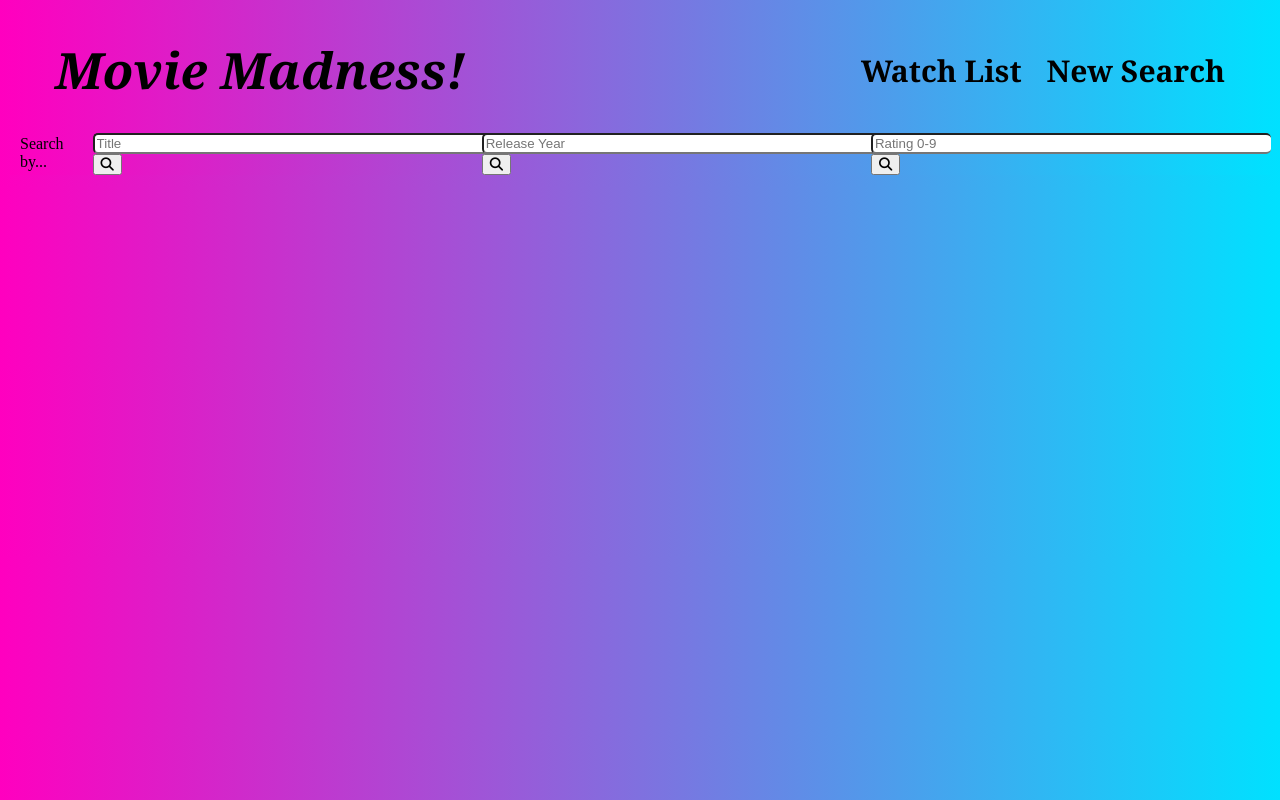
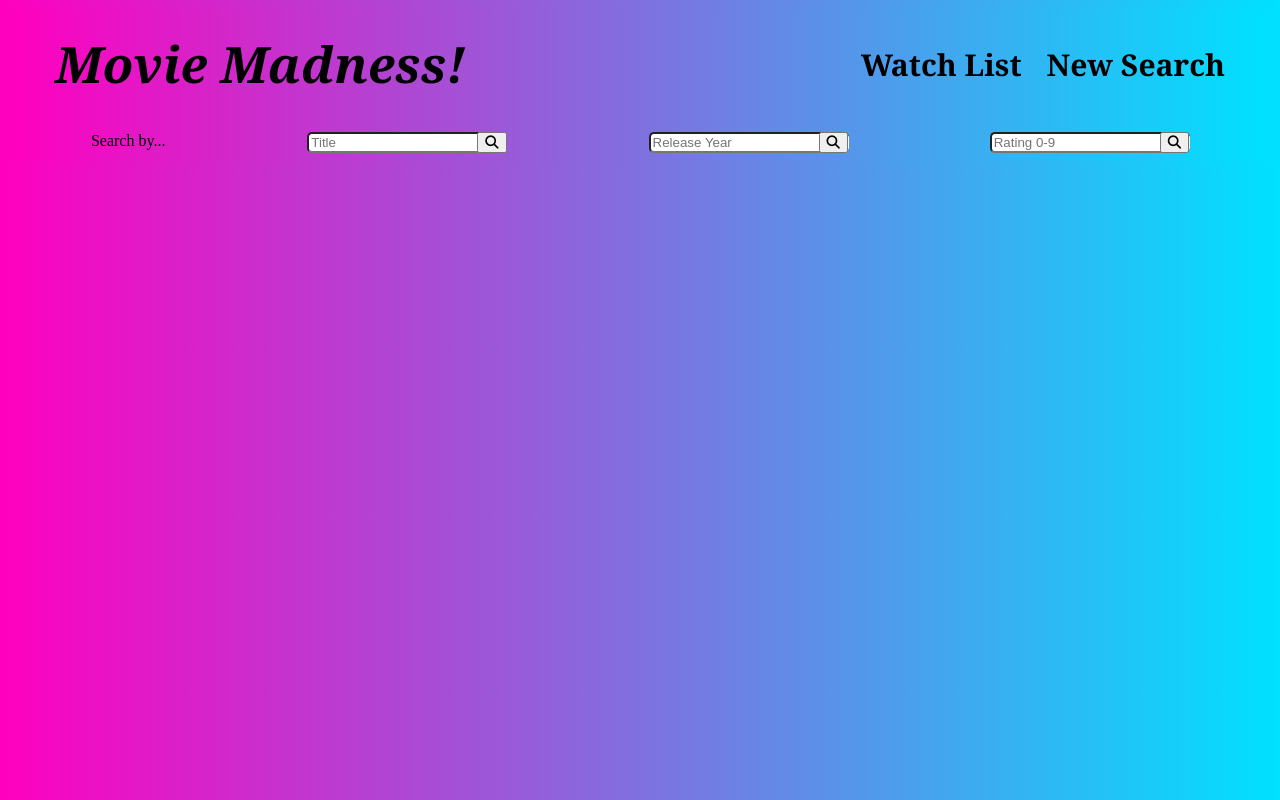
Before and after one commit to bradstory/ahfe-q4-angular-1, an Angular app: page /search in a window 1280 px wide. Built offline with nearby package versions, Linux system fonts and the light colour scheme.

Commit message:
latest updates

```diff
--- a/src/app/shared/components/header/header.component.css
+++ b/src/app/shared/components/header/header.component.css
@@ -4,6 +4,7 @@ header {
     align-items: center;
     justify-content: space-between;
     width: 100%;
+
  }
 
 div {
@@ -31,9 +32,10 @@ h2 {
 @media only screen and (min-width: 768px) {
 
     header {
-        height: 100px;
+        /* height: 100px; */
         flex-direction: row;
         padding: 10px;
+
      }
 
      div {
--- a/src/app/shared/components/movie-detail/movie-detail.component.css
+++ b/src/app/shared/components/movie-detail/movie-detail.component.css
@@ -1,5 +1,5 @@
 .imagepath {
-  display: flex;
+  display: flexbox;
   justify-content: space-around;
   align-items: center;
   margin: 10px;
@@ -68,5 +68,5 @@ li {
 }
 
 span {
-  margin-left: 10px;
+  padding-left: 10px;
 }
--- a/src/app/shared/components/search/search.component.css
+++ b/src/app/shared/components/search/search.component.css
@@ -3,8 +3,8 @@ body {
 }
 
 .main-container {
-    display: flex;
-    flex-direction: column;
+    display: flexbox;
+    /* flex-direction: column; */
     align-items: center;
 }
 
@@ -16,7 +16,7 @@ input {
     border-right: none;
     border-radius: 5px;
     margin-right: -30px;
-    width: 400px;
+    width: 200px;
 }
 
 button {
@@ -27,13 +27,13 @@ i {
     cursor: pointer;
 }
 
-@media screen and (min-width: 768px) {
+@media only screen and (min-width: 768px) {
     body {
         display: flex;
         flex-direction: column;
     }
     .main-container {
-        flex-direction: row;
+        display:flex;
         justify-content: space-around;
         height: 25px;
         margin-top: 20px;
```
